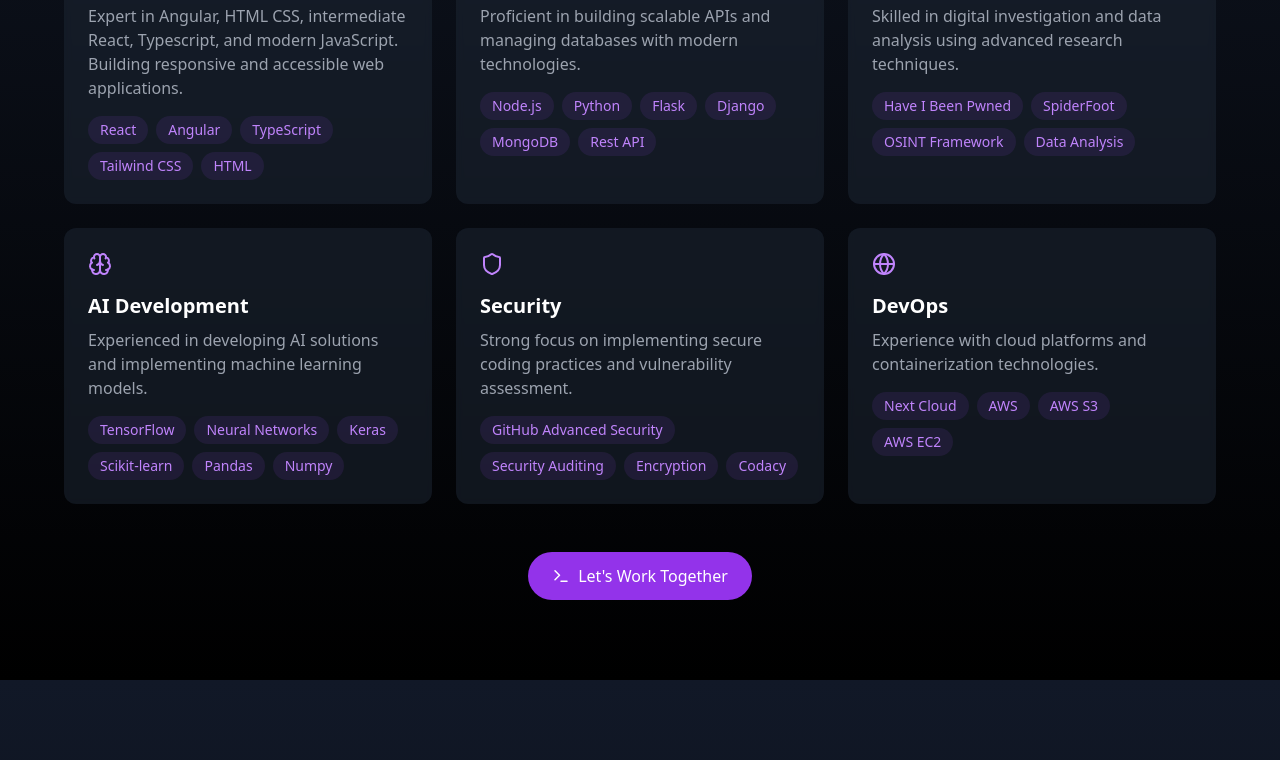
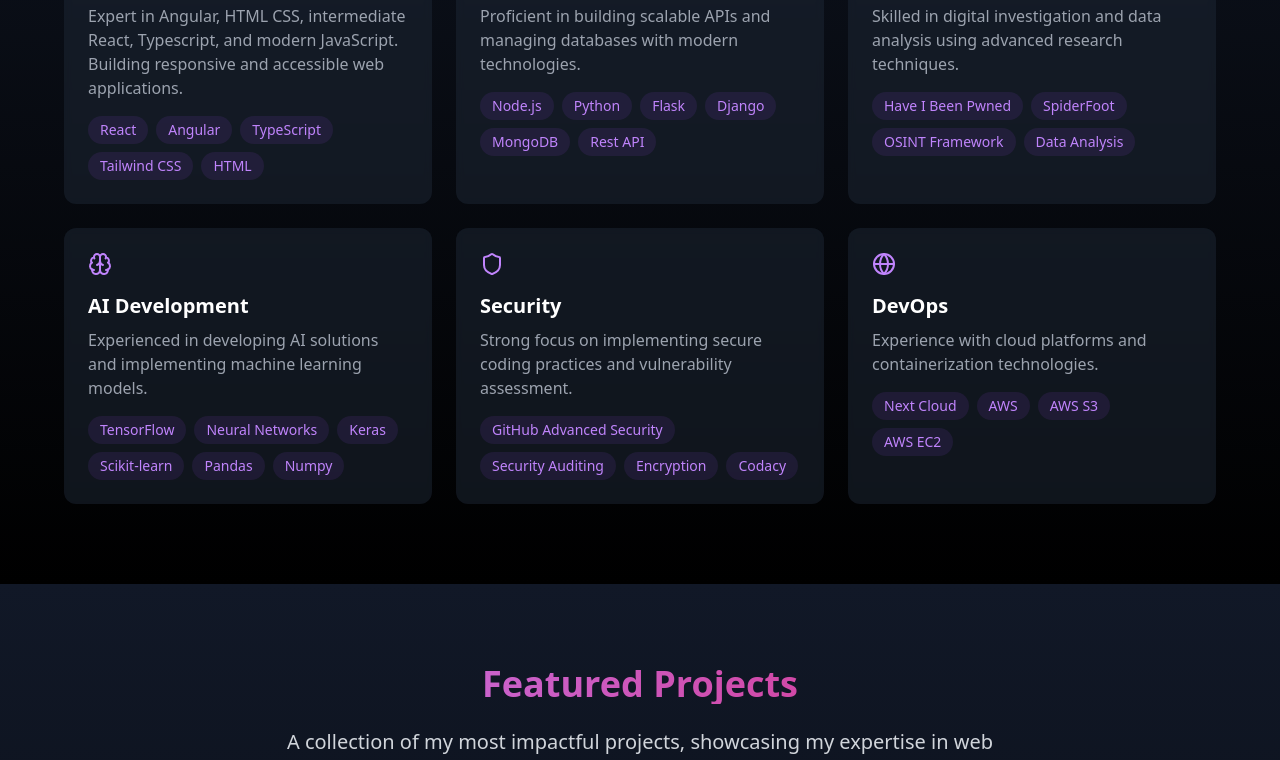
Before and after one commit to usmancout/my-portfolio, a React (Vite) app: page /#home in a window 1280 px wide. Shown: the part 1234-1994 px from the top of the page. Built offline with nearby package versions, Linux system fonts and the light colour scheme.

Commit message:
about section updated

```diff
--- a/src/pages/About.tsx
+++ b/src/pages/About.tsx
@@ -109,20 +109,6 @@ const About = () => {
             ))}
           </motion.div>
 
-          <motion.div
-              initial={{ y: 20, opacity: 0 }}
-              animate={{ y: 0, opacity: 1 }}
-              transition={{ delay: 0.6 }}
-              className="mt-12 text-center"
-          >
-            <a
-                href="https://linkedin/in/usmancout"
-                className="inline-flex items-center gap-2 px-6 py-3 bg-purple-600 text-white rounded-full font-medium hover:bg-purple-700 transition-colors duration-200"
-            >
-              <Terminal size={18} />
-              Let's Work Together
-            </a>
-          </motion.div>
         </div>
       </motion.div>
   );
```
